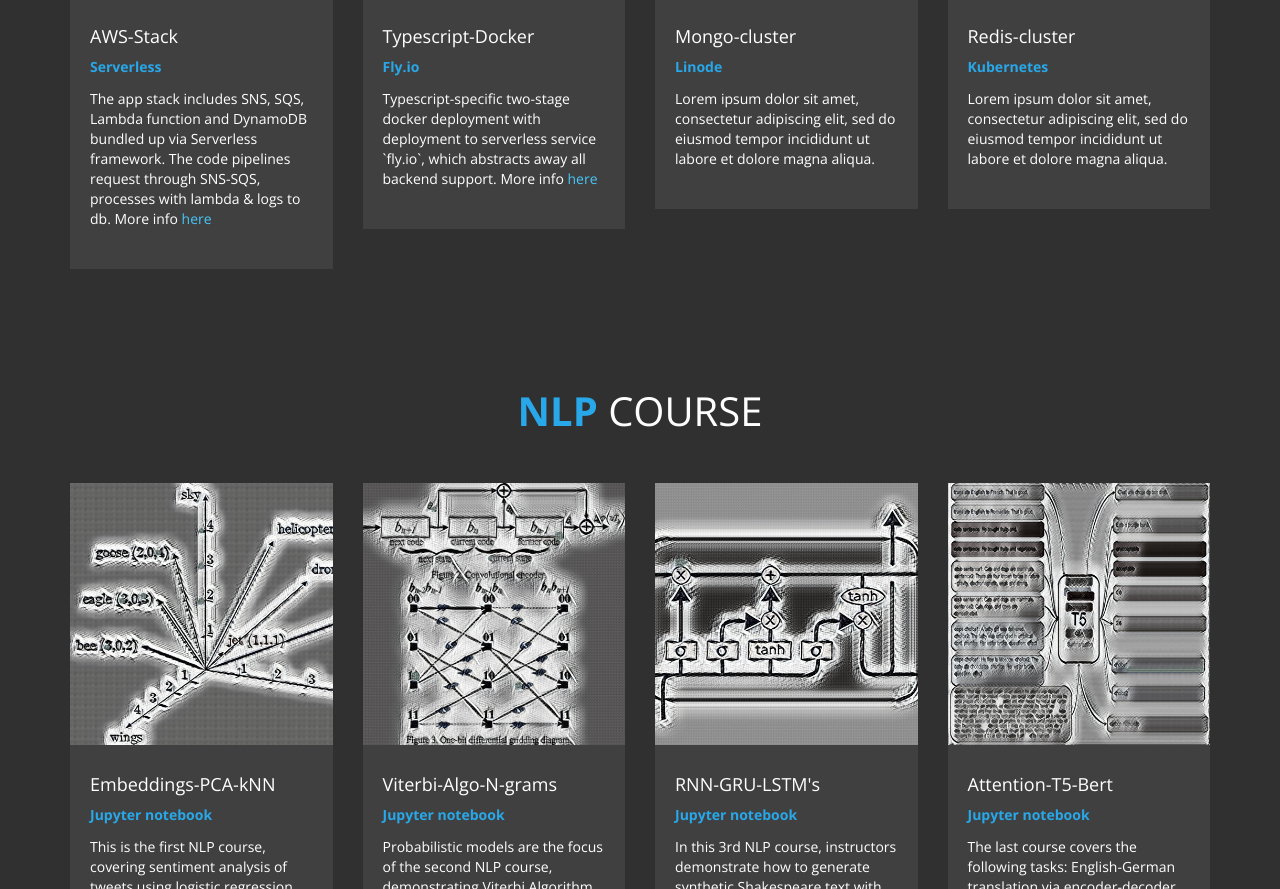
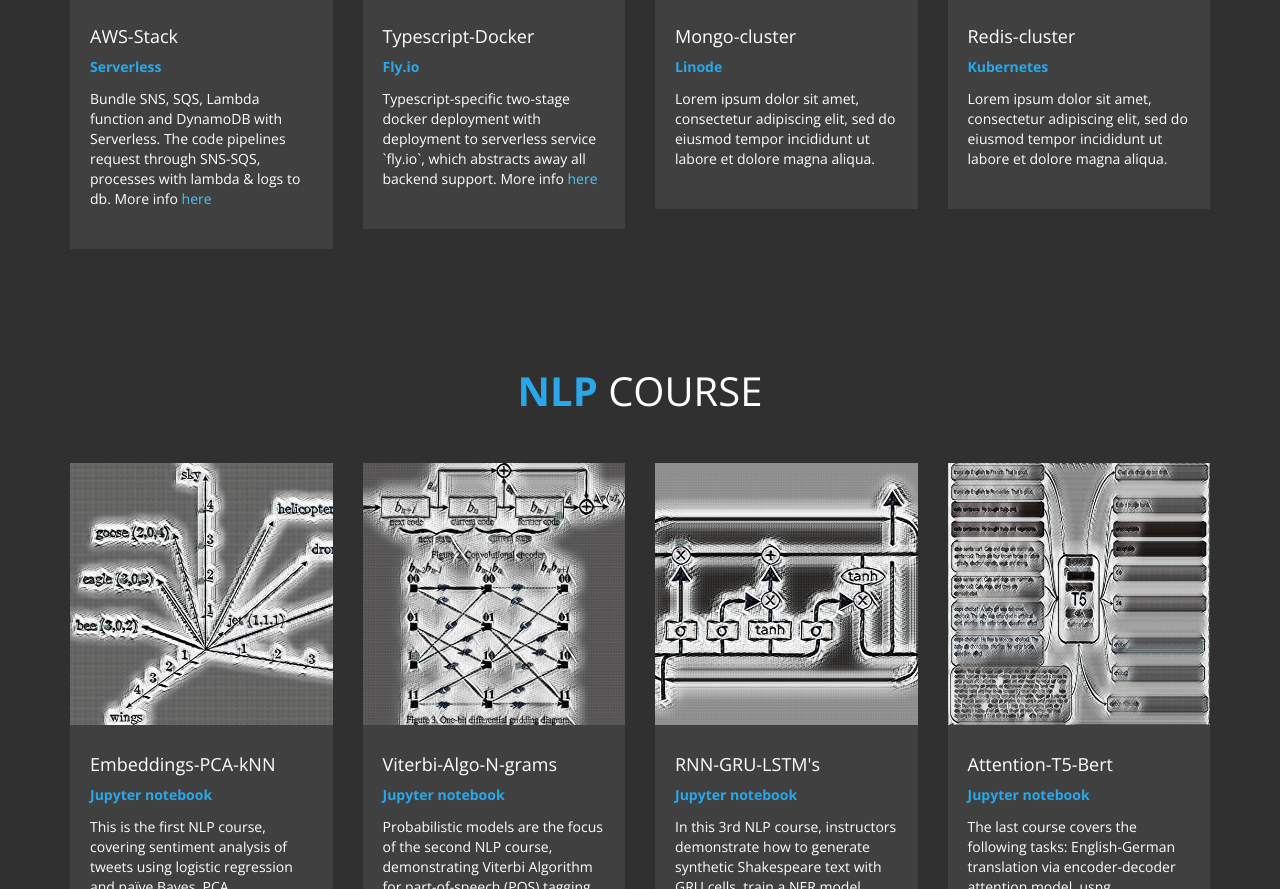
Before and after one commit to bakytk/bakytk.github.io, a plain HTML site: page index.html in a window 1280 px wide. Shown: the part 2297-3186 px from the top of the page. Drawn offline with nearby package versions, Linux system fonts and the light colour scheme.

Commit message:
update txt

```diff
--- a/index.html
+++ b/index.html
@@ -245,7 +245,7 @@
     							<div class="team-des">
     								<h4>AWS-Stack</h4>
     								<span>Serverless</span>
-    								<p>The app stack includes SNS, SQS, Lambda function and DynamoDB bundled up via Serverless framework. The code pipelines request through SNS-SQS, processes with lambda & logs to db. More info <a rel="nofollow" href="https://github.com/bakytk/SNS-SQS-DynamoDb" target="_parent">here</a> </p>
+    								<p>Bundle SNS, SQS, Lambda function and DynamoDB with Serverless. The code pipelines request through SNS-SQS, processes with lambda & logs to db. More info <a rel="nofollow" href="https://github.com/bakytk/SNS-SQS-DynamoDb" target="_parent">here</a> </p>
     							</div>
     					</div>
     				</div>
```
